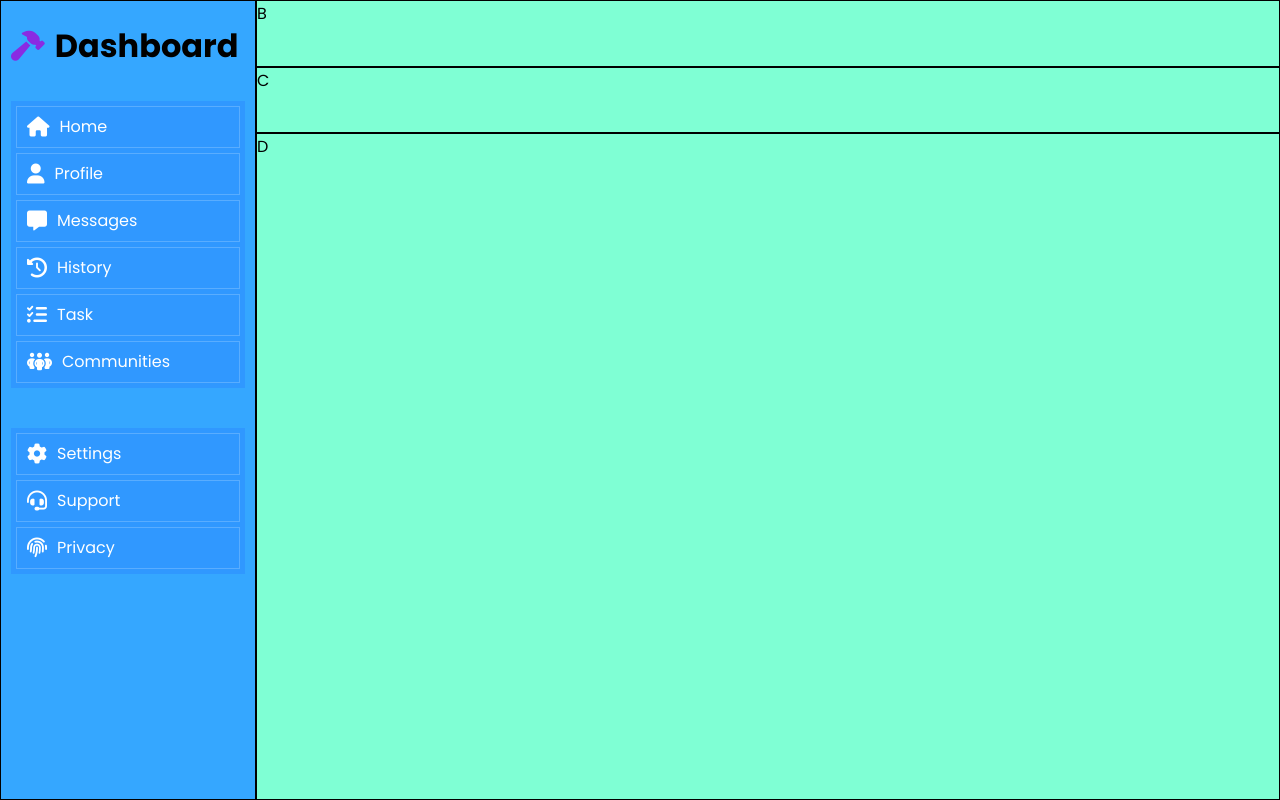
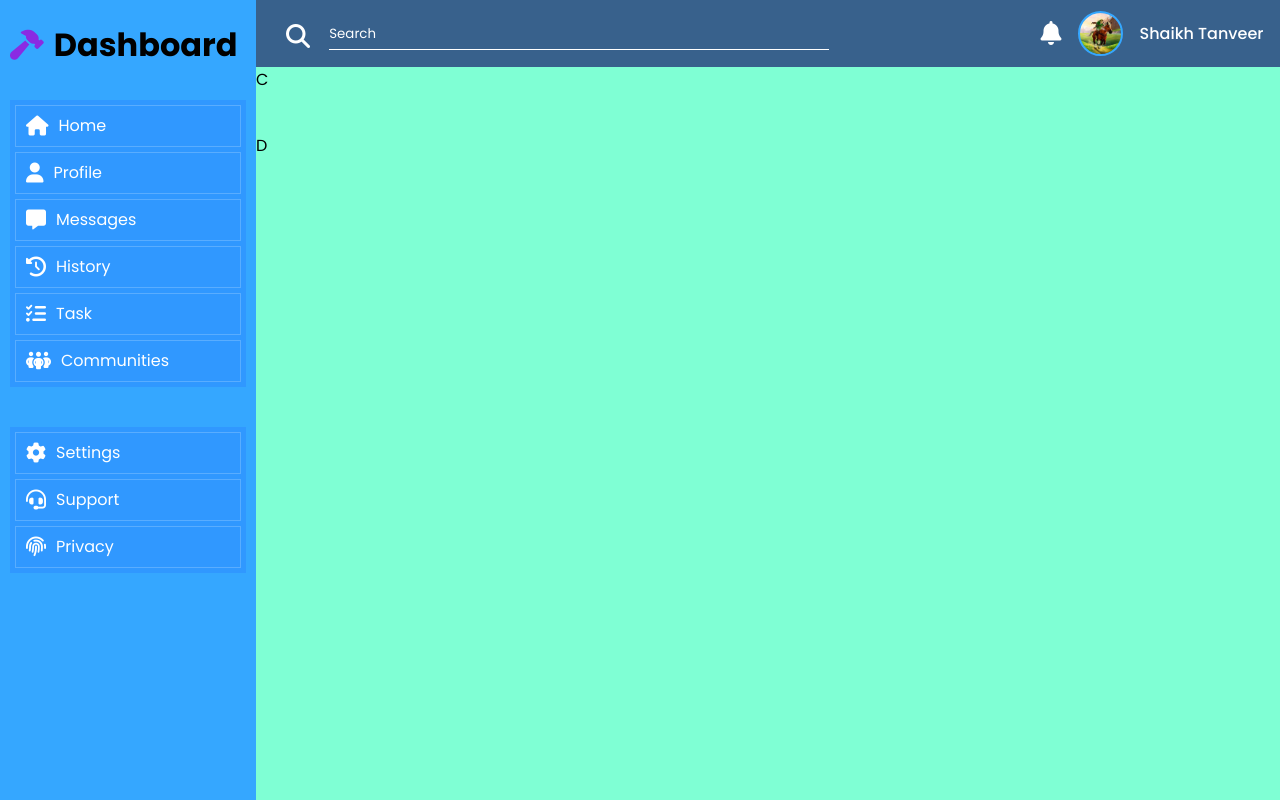
Before and after one commit to Tanveer120/DashboardUI, a plain HTML site: page index.html in a window 1280 px wide. Drawn offline with Linux system fonts and the light colour scheme.

Commit message:
Added styling to Navbar

```diff
--- a/index.html
+++ b/index.html
@@ -62,7 +62,17 @@
                 </ul>
             </div>
         </div>
-        <div class="grid navContainer">B</div>
+        <div class="grid navContainer">
+            <div class="navSection1">
+                <i class="fa-solid fa-magnifying-glass"></i>
+                <input type="search" placeholder="Search">
+            </div>
+            <div class="navSection2">
+                <i class="fa-solid fa-bell"></i>
+                <div class="profilePicture"></div>
+                <p class="navUsername">Shaikh Tanveer</p>
+            </div>
+        </div>
         <div class="grid headerContainer">C</div>
         <div class="grid mainContainer">D</div>
     </div>
--- a/style.css
+++ b/style.css
@@ -14,7 +14,7 @@
 
 
 .grid{
-    border: 1px solid black;
+    /* border: 1px solid black; */
     background-color: aquamarine;
 }
 
@@ -79,3 +79,69 @@
     padding: 10px;
 
 }
+
+.navContainer{
+    display: flex;
+    justify-content: space-between;
+    align-items: center;
+    background-color: #38618c;
+}
+
+.navSection1{
+    margin-right: auto;
+    margin-left: 20px;
+    padding: 10px;
+}
+.navSection1 i{
+    position: relative;
+    font-size: 24px;
+    top: 7px;
+    color: white;
+}
+
+.navSection1 input{
+    height: 30px;
+    width: 500px;
+    /* border-radius: 20px; */
+    outline: none;
+    border: none;
+    border-bottom: 1.5px solid white;
+    background-color: transparent;
+    color: white;
+    margin-left: 15px;
+
+}
+
+.navSection1 input::-webkit-input-placeholder{
+    color: white;
+}
+
+
+.navSection2{
+    display: flex;
+    /* border: 1px solid black; */
+    align-items: center;
+    justify-content: space-evenly;
+    width: 25%;
+}
+
+.navSection2 i{
+    font-size: 24px;
+    top: 7px;
+    color: white;
+}
+
+.navSection2 .profilePicture{
+    background-image: url("profilePic.jpg");
+    background-size: cover;
+    height: 45px;
+    width: 45px;
+    border-radius: 50%;
+    border: 2px solid #35a7ff;
+}
+
+.navSection2 p{
+    font-size: 16px;
+    color: white;
+    font-weight: 500;
+}
```
Also changed, not shown: profilePic.jpg (added).
